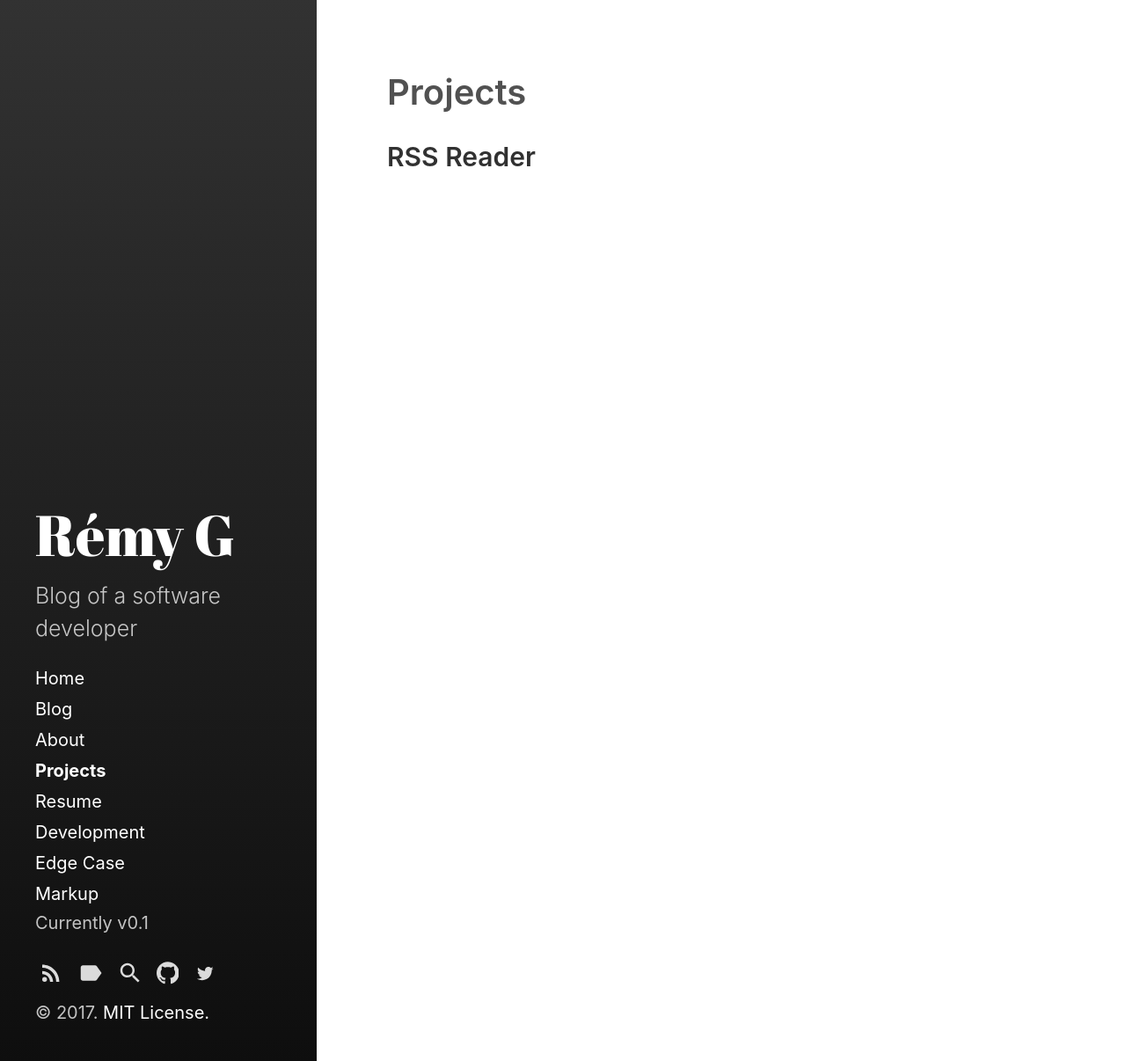
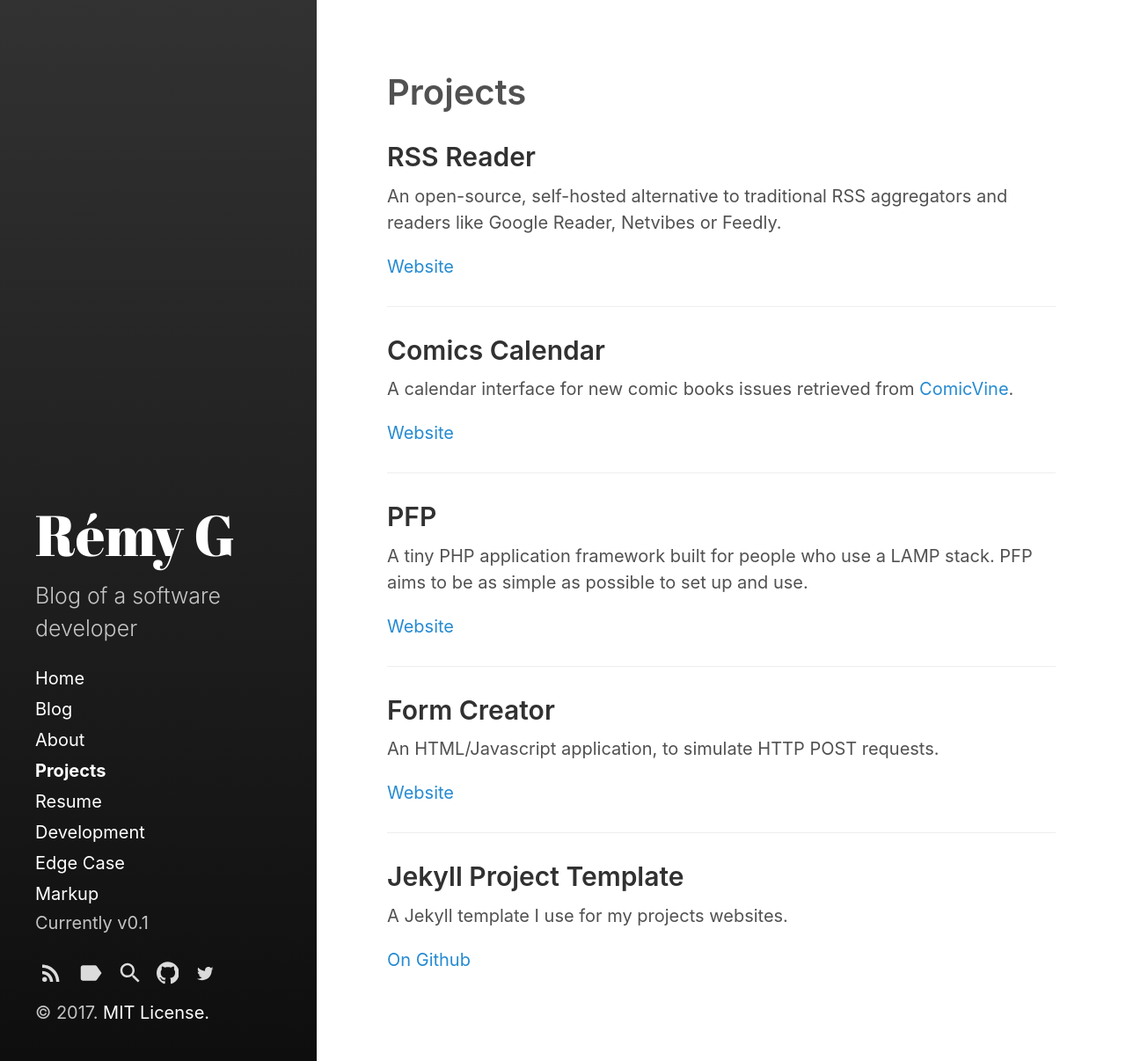
Before and after one commit to RemyG/remyg.ovh, a Jekyll site: the page built from site/_pages/projects.md, in a window 1280 px wide. Shown: the whole page at 88% size. Built offline with Jekyll 4.4.1, drawn with Linux system fonts in a browser that asks for light colours.

Commit message:
[update] Projects page

```diff
--- a/site/_pages/projects.md
+++ b/site/_pages/projects.md
@@ -7,4 +7,38 @@ permalink: "/projects/"
 
 ## RSS Reader
 
-[]()
+An open-source, self-hosted alternative to traditional RSS aggregators and readers like Google Reader, Netvibes or Feedly.
+
+[Website](https://remyg.github.io/RSSReader/)
+
+***
+
+## Comics Calendar
+
+A calendar interface for new comic books issues retrieved from [ComicVine](http://www.comicvine.com/).
+
+[Website](https://remyg.github.io/ComicsCalendar/)
+
+***
+
+## PFP
+
+A tiny PHP application framework built for people who use a LAMP stack. PFP aims to be as simple as possible to set up and use.
+
+[Website](https://remyg.github.io/PFP/)
+
+***
+
+## Form Creator
+
+An HTML/Javascript application, to simulate HTTP POST requests.
+
+[Website](https://remyg.github.io/FormCreator)
+
+***
+
+## Jekyll Project Template
+
+A Jekyll template I use for my projects websites.
+
+[On Github](https://github.com/RemyG/JekyllProjectTemplate)
```
